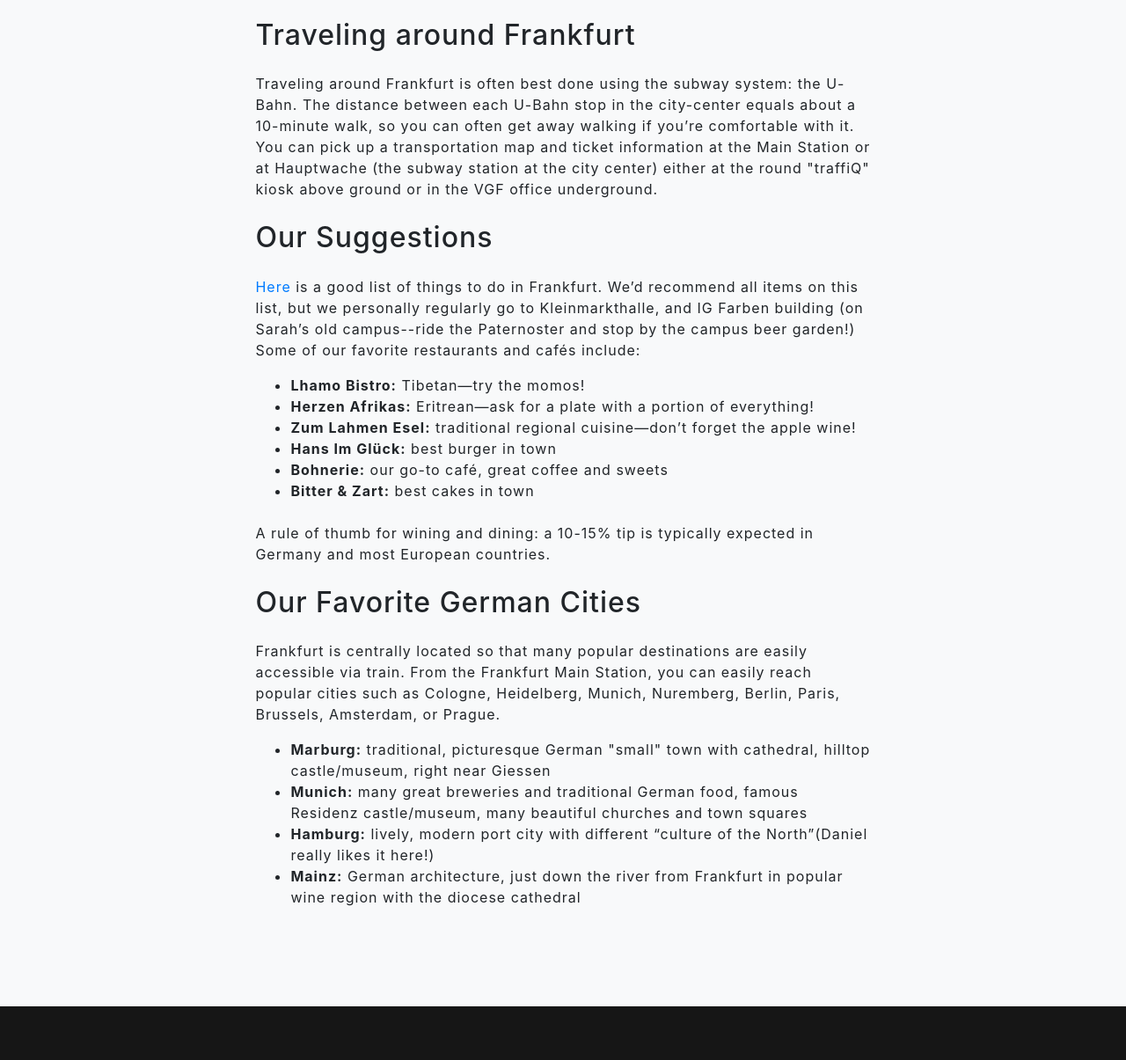
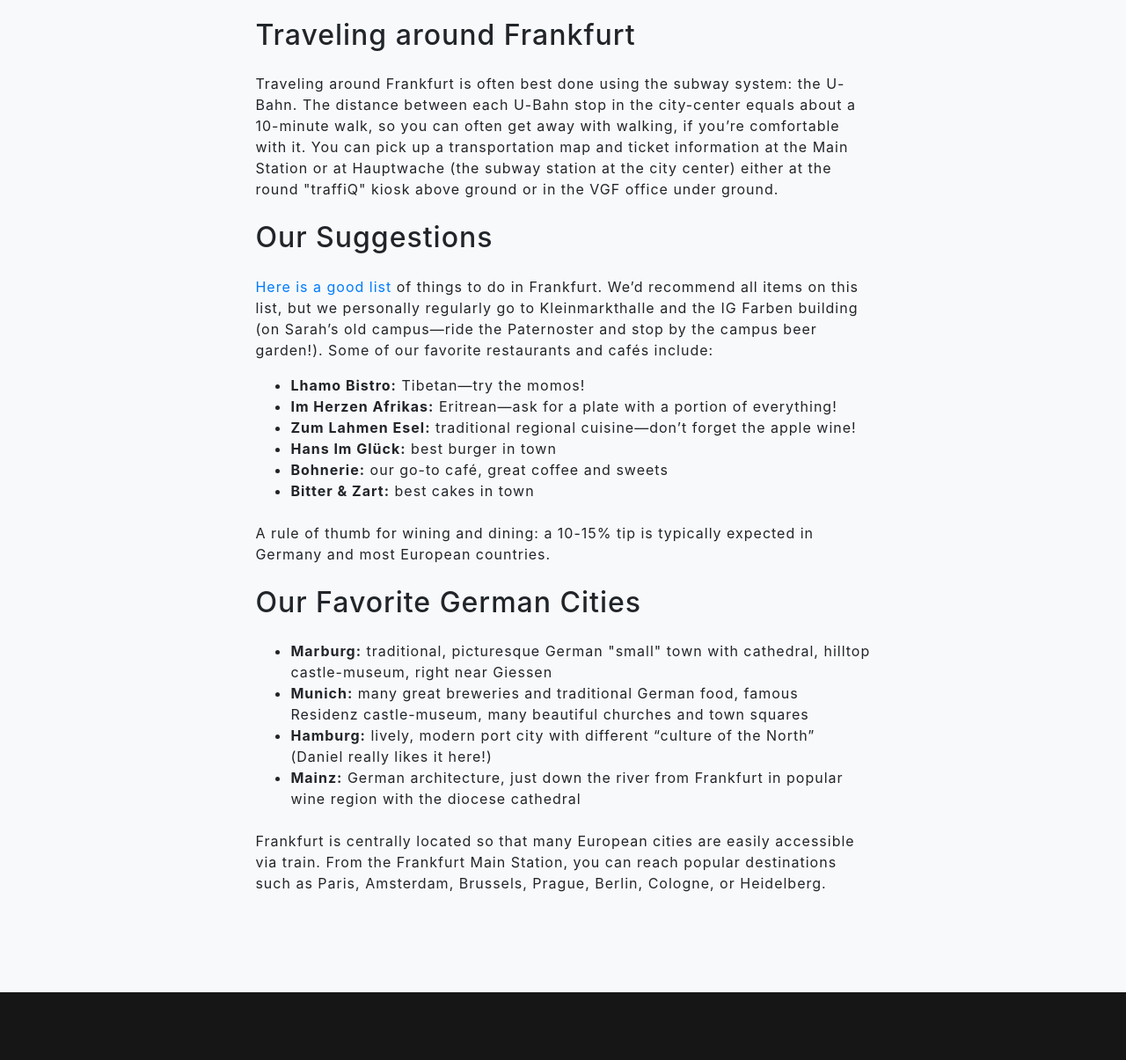
Before and after one commit to schloop/schloop.github.io, a website with bundled scripts: page details/index.html in a window 1280 px wide. Shown: the part 1132-2337 px from the top of the page at 88% size. Built offline with nearby package versions, Linux system fonts and the light colour scheme.

Commit message:
sarahs corrections

```diff
--- a/details/index.html
+++ b/details/index.html
@@ -65,8 +65,8 @@
                         class="badge badge-primary">iOS</a> <a target="_blank"
                         href="https://play.google.com/store/apps/details?id=com.google.android.apps.maps&hl=en"
                         class="badge badge-success">Android</a><br>
-                    <span class="text-muted">You can download a map of your chosen area/city for offline use and look for directions and
-                        places of interest without WiFi/data! <a target="_blank"
+                    <span class="text-muted">You can download an offline map of your chosen area/city to look for
+                        directions and places of interest without WiFi or data! <a target="_blank"
                             href="https://support.google.com/maps/answer/6291838?co=GENIE.Platform%3DiOS&hl=en">Here's a
                             how-to.</a></span>
                 </li>
@@ -76,7 +76,8 @@
                         class="badge badge-primary">iOS</a> <a target="_blank"
                         href="https://play.google.com/store/apps/details?id=de.hafas.android.db&hl=en"
                         class="badge badge-success">Android</a><br>
-                    <span class="text-muted">The app for the German train company. You can use this for any and all public transportation
+                    <span class="text-muted">The app for the German train company. You can use this for any and all
+                        public transportation
                         throughout Germany.</span>
                 </li>
             </ul>
@@ -89,14 +90,14 @@
             <h2 class="mt-4">Traveling to the wedding</h2>
 
             <p class="justify-text-between mt-4">
-                Giessen is located approximately 43 miles north of Frankfurt. For our guests arriving from the US,
+                Giessen is located approximately 43 miles north of Frankfurt. For our guests arriving from Michigan,
                 we recommend flights out of Detroit Metro Airport (DTW), which fly
                 direct to Frankfurt am Main (FRA) using Delta Airlines. Lufthansa also operates direct flights daily
                 from DTW
                 to FRA; we have
                 simply
                 preferred flying Delta because of the convenience of Detroit’s McNamara terminal.
-                These direct flights are comfortable and affordable, and comparable in price to any one- or two-stop
+                These direct flights are comfortable and comparable in price to any one- or two-stop
                 flights
                 you may find
                 passing through Chicago, for example.<br><br>
@@ -116,26 +117,27 @@
 
             <p class="justify-text-between mt-4">
                 Traveling around Frankfurt is often best done using the subway system: the U-Bahn. The distance between
-                each U-Bahn stop in the city-center equals about a 10-minute walk, so you can often get away walking if
+                each U-Bahn stop in the city-center equals about a 10-minute walk, so you can often get away with
+                walking, if
                 you’re comfortable with it. You can pick up a transportation map and ticket information at the Main
                 Station or at Hauptwache (the subway station at the city center) either at the round "traffiQ" kiosk
-                above ground or in the VGF office underground.
+                above ground or in the VGF office under ground.
             </p>
 
             <h2 class="mt-4">Our Suggestions</h2>
 
             <p class="justify-text-between mt-4">
                 <a href="https://www.timeout.com/frankfurt/attractions/best-attractions-in-frankfurt"
-                    target="_blank">Here</a> is a good list of things to do in Frankfurt. We’d recommend all items on
+                    target="_blank">Here is a good list</a> of things to do in Frankfurt. We’d recommend all items on
                 this list, but we
-                personally regularly go to Kleinmarkthalle, and IG Farben building (on Sarah’s old campus--ride the
-                Paternoster and stop by the campus beer garden!)
+                personally regularly go to Kleinmarkthalle and the IG Farben building (on Sarah’s old campus&mdash;ride the
+                Paternoster and stop by the campus beer garden!).
                 Some of our favorite restaurants and cafés include:
             </p>
 
             <ul>
                 <li><strong>Lhamo Bistro:</strong> Tibetan—try the momos!</li>
-                <li><strong>Herzen Afrikas:</strong> Eritrean—ask for a plate with a portion of everything!</li>
+                <li><strong>Im Herzen Afrikas:</strong> Eritrean—ask for a plate with a portion of everything!</li>
                 <li><strong>Zum Lahmen Esel:</strong> traditional regional cuisine—don’t forget the apple wine!</li>
                 <li><strong>Hans Im Glück:</strong> best burger in town</li>
                 <li><strong>Bohnerie:</strong> our go-to café, great coffee and sweets</li>
@@ -149,20 +151,24 @@
 
             <h2 class="mt-4">Our Favorite German Cities</h2>
 
-            <p class="justify-text-between mt-4">
-                Frankfurt is centrally located so that many popular destinations are easily accessible via train. From
-                the Frankfurt Main Station, you can easily reach popular cities such as Cologne, Heidelberg, Munich,
-                Nuremberg, Berlin, Paris, Brussels, Amsterdam, or Prague.
-            </p>
-            <ul>
-                <li><strong>Marburg:</strong> traditional, picturesque German "small" town with cathedral, hilltop castle/museum, right near
+            <ul class="justify-text-between mt-4">
+                <li><strong>Marburg:</strong> traditional, picturesque German "small" town with cathedral, hilltop
+                    castle-museum, right near
                     Giessen</li>
-                <li><strong>Munich:</strong> many great breweries and traditional German food, famous Residenz castle/museum, many beautiful
+                <li><strong>Munich:</strong> many great breweries and traditional German food, famous Residenz
+                    castle-museum, many beautiful
                     churches and town squares</li>
-                <li><strong>Hamburg:</strong> lively, modern port city with different “culture of the North”(Daniel really likes it here!)</li>
-                <li><strong>Mainz:</strong> German architecture, just down the river from Frankfurt in popular wine region with the diocese
+                <li><strong>Hamburg:</strong> lively, modern port city with different “culture of the North” (Daniel
+                    really likes it here!)</li>
+                <li><strong>Mainz:</strong> German architecture, just down the river from Frankfurt in popular wine
+                    region with the diocese
                     cathedral</li>
             </ul>
+            <p class="justify-text-between mt-4">
+                Frankfurt is centrally located so that many European cities are easily accessible via train. From
+                the Frankfurt Main Station, you can reach popular destinations such as Paris, Amsterdam, Brussels,
+                Prague, Berlin, Cologne, or Heidelberg.
+            </p>
 
         </div>
     </div>
```
